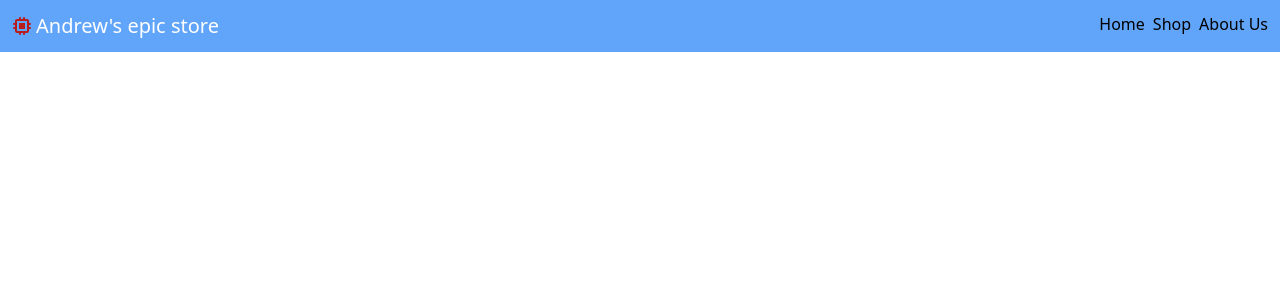
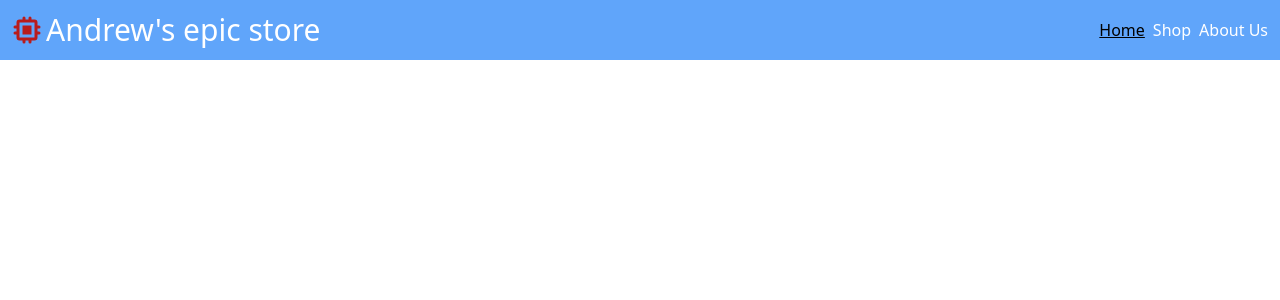
Before and after one commit to AndreiTotoro/andrews-shop, a Next.js app: page / in a window 1280 px wide. Shown: the top 300 px of the page. Built offline with nearby package versions, Linux system fonts and the light colour scheme.

Commit message:
Add condition rendering based on the the route of the app

```diff
--- a/components/Links.tsx
+++ b/components/Links.tsx
@@ -1,4 +1,5 @@
 import Link from 'next/link';
+import { useRouter } from 'next/router';
 import React, { FC } from 'react'
 
 interface Props{
@@ -6,10 +7,16 @@ interface Props{
 }
 
 export const Links:FC<Props> = ({links}) => {
+  const router = useRouter()
   return (
-    <div className='flex gap-2'>
+    <div className='flex gap-2 text-white'>
       {links.map((link) => {
-        return <Link href={link.url} key={link.id}>{link.text}</Link>
+        if(link.url == router.pathname){
+          return <Link href={link.url} key={link.id}><a className='text-black underline'>{link.text}</a></Link>
+        } else{
+          return <Link href={link.url} key={link.id}>{link.text}</Link>
+        }
+
       })}
     </div>
   )
--- a/components/Logo.tsx
+++ b/components/Logo.tsx
@@ -7,7 +7,7 @@ interface Props{
 
 export const Logo:FC<Props> = ({text, icon}) => {
   return (
-    <div className='flex items-center gap-1 text-white text-xl'>
+    <div className='flex items-center gap-1 text-white text-3xl'>
       {icon}
       <p>{text}</p>
       </div>
--- a/components/Navbar.tsx
+++ b/components/Navbar.tsx
@@ -6,7 +6,7 @@ import {links} from "../data/links"
 
 export const Navbar = () => {
   return (
-    <div className='flex justify-between p-3 bg-blue-400 fixed w-full top-0'>
+    <div className='flex justify-between items-center p-3 bg-blue-400 fixed w-full top-0'>
       <Logo icon={<HiChip className='text-red-700'/>} text="Andrew's epic store"/>
       <Links links={links}/>
     </div>
--- a/data/links.js
+++ b/data/links.js
@@ -6,12 +6,12 @@ export const links = [
 	},
 	{
 		text: 'Shop',
-		url: '/shop/',
+		url: '/shop',
 		id: 2,
 	},
 	{
 		text: 'About Us',
-		url: '/about-us/',
+		url: '/about-us',
 		id: 3,
 	},
 ];
```
